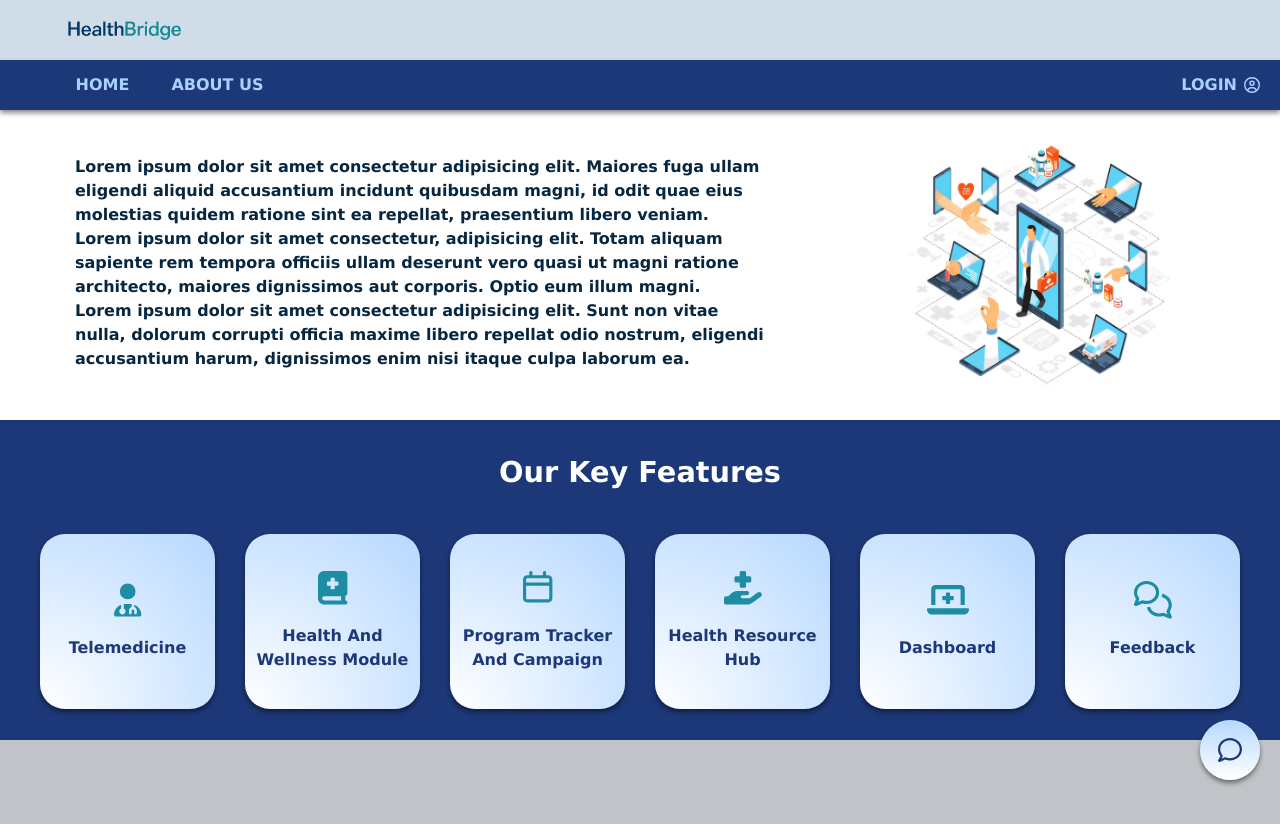
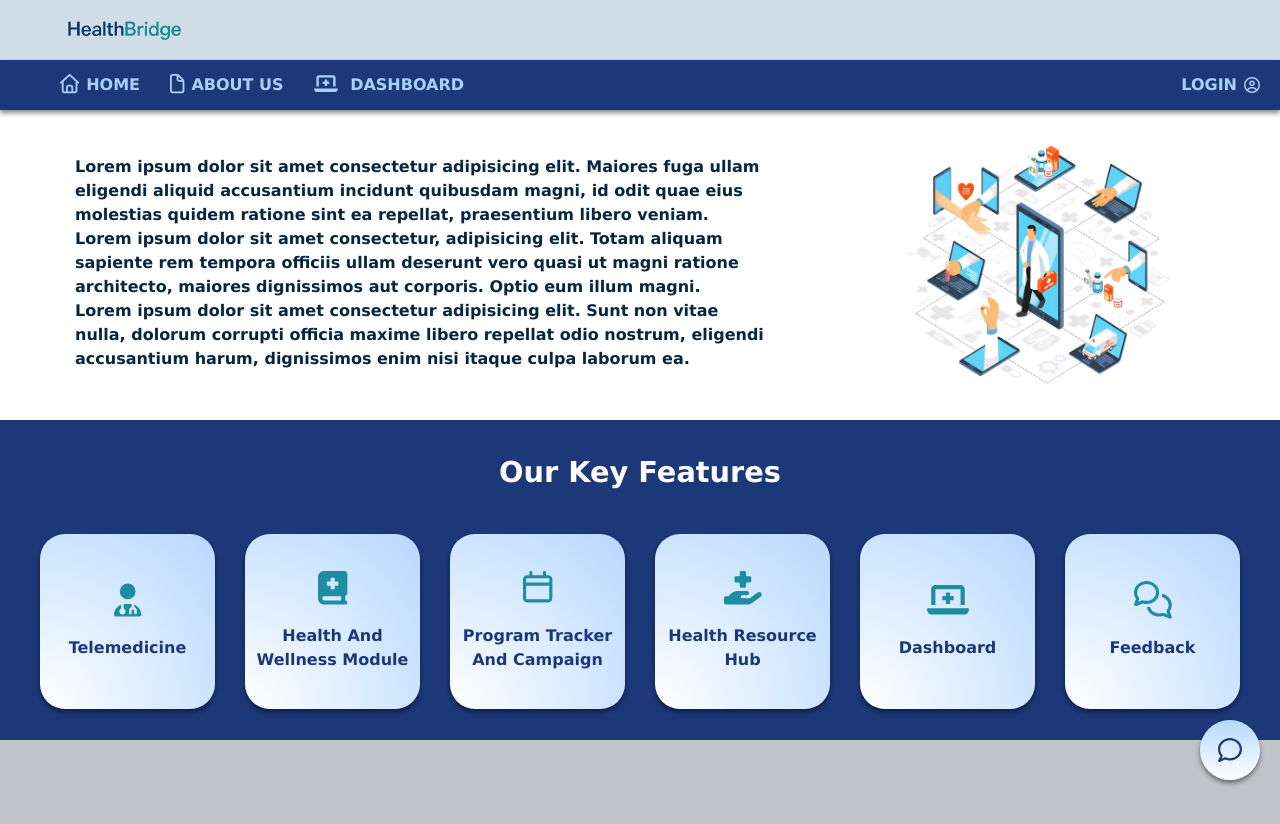
Before and after one commit to adityadebnath009/HackHeritage2k25, a React (Vite) app in the folder frontend/: page / in a window 1280 px wide. Shown: the top 824 px of the page. Built offline with nearby package versions, Linux system fonts and the light colour scheme.

Commit message:
Updated frontend

```diff
--- a/frontend/src/components/Home.jsx
+++ b/frontend/src/components/Home.jsx
@@ -16,6 +16,8 @@ import {
     faComments,
     faComment,
     faCircleUser,
+    faHouse,
+    faFile,
 } from "@fortawesome/free-regular-svg-icons";
 
 class Home extends React.Component {
@@ -33,10 +35,16 @@ class Home extends React.Component {
                         <div className="nav-opts">
                             {/* <FontAwesomeIcon icon={faBars} /> */}
                             <div className="home">
+                                <FontAwesomeIcon icon={faHouse} />
                                 <p>HOME</p>
                             </div>
                             <div className="about">
+                                <FontAwesomeIcon icon={faFile} />
                                 <p>ABOUT US</p>
+                            </div>
+                            <div className="dashboard">
+                                <FontAwesomeIcon icon={faLaptopMedical} />
+                                <pre> DASHBOARD</pre>
                             </div>
                         </div>
                         <div className="nav-login">
--- a/frontend/src/components/style.css
+++ b/frontend/src/components/style.css
@@ -79,14 +79,22 @@
 }
 
 .home,
-.about {
+.about,
+.dashboard {
     height: 100%;
-    width: 115px;
-    padding-top: 5px;
+    width: auto;
+    padding: 15px;
+    padding-bottom: 10px;
     display: flex;
     justify-content: center;
     align-items: center;
     border-bottom: 5px solid #1d3878;
+    gap: 7px;
+}
+
+.nav-opts>div svg {
+    font-size: 1.2rem;
+    padding-bottom: 2.5px;
 }
 
 .nav-opts>div:hover {
```
